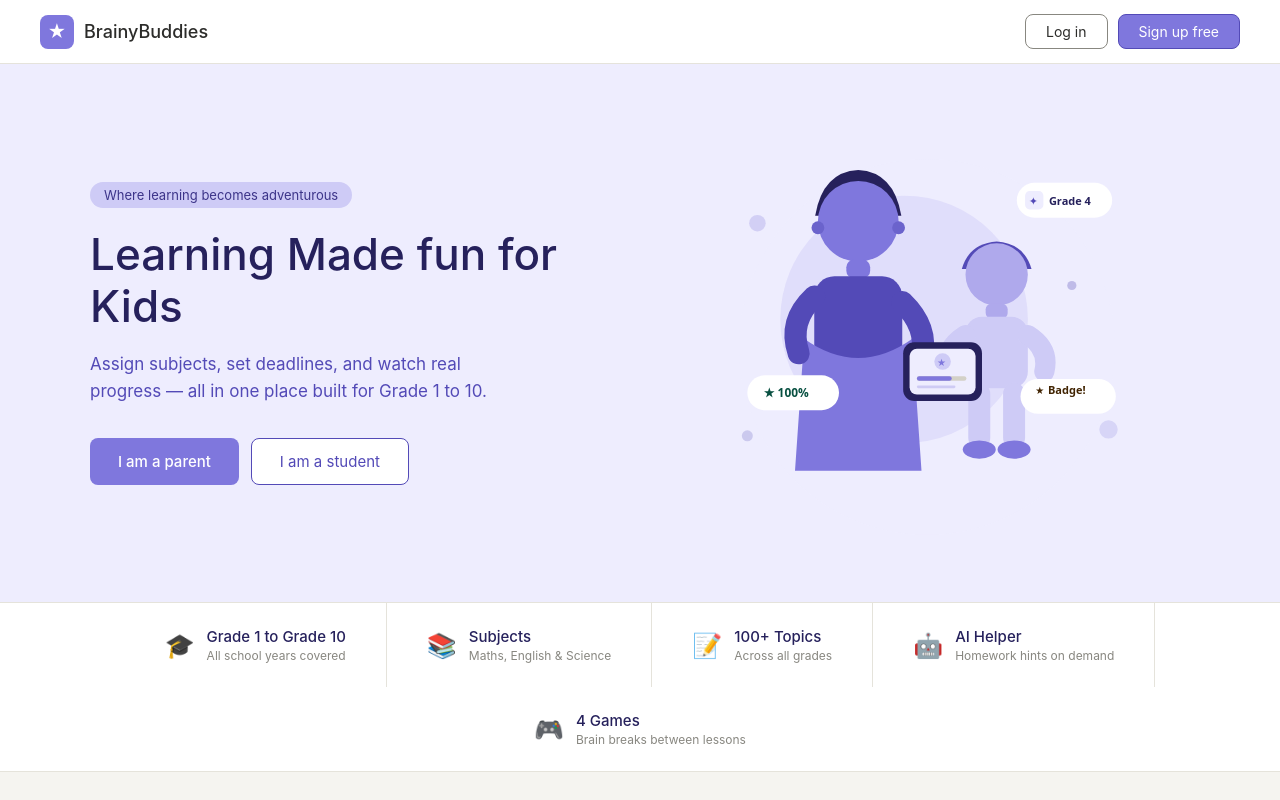
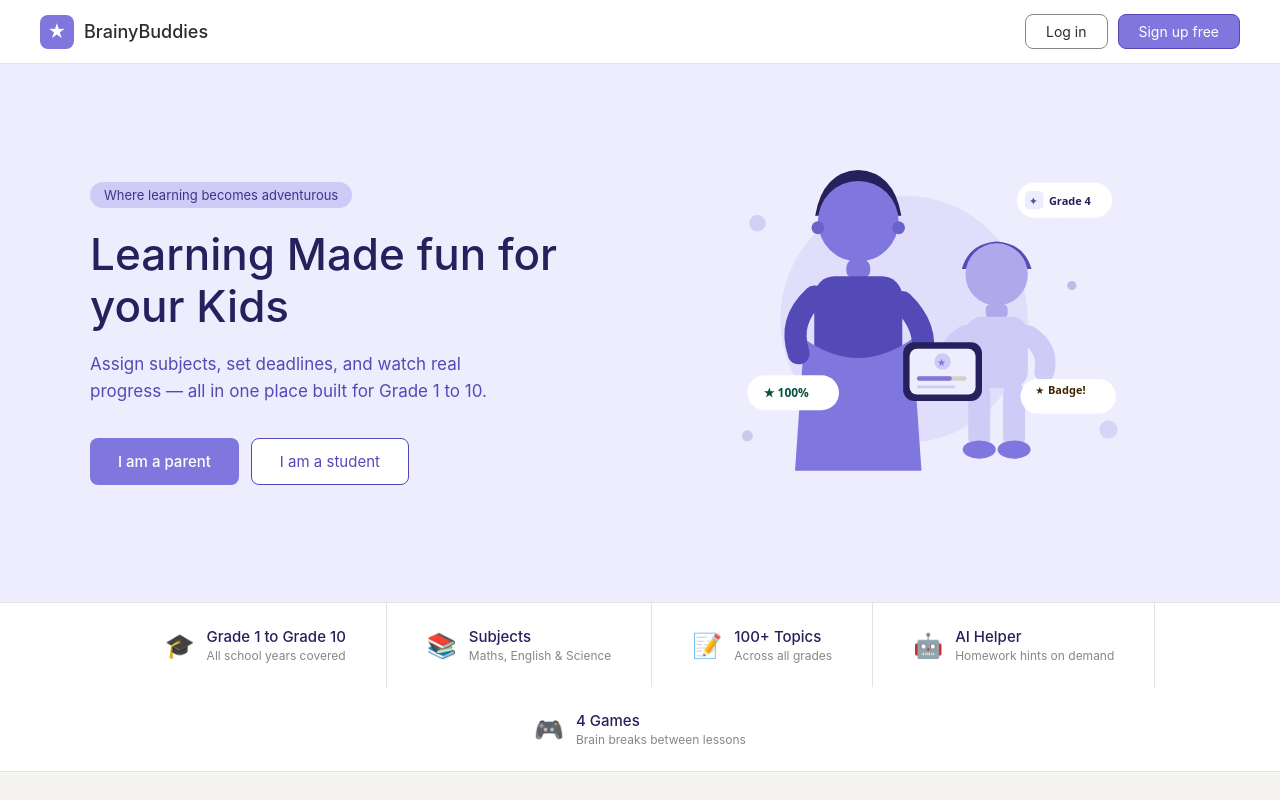
Before and after one commit to Haseeb-MA/Kids-Learning-App, a Next.js app: page / in a window 1280 px wide. Shown: the top 800 px of the page. Built offline with nearby package versions, Linux system fonts and the light colour scheme.

Commit message:
feat: On the hero section change "Learning Made fun for Kids" to " [spec-1dfba7c2]

```diff
--- a/components/Hero.tsx
+++ b/components/Hero.tsx
@@ -41,7 +41,7 @@ export default function Hero() {
             lineHeight: '1.2',
             marginBottom: '18px',
           }}>
-            Learning Made fun for Kids
+            Learning Made fun for your Kids
           </h1>
 
           <p style={{
```
